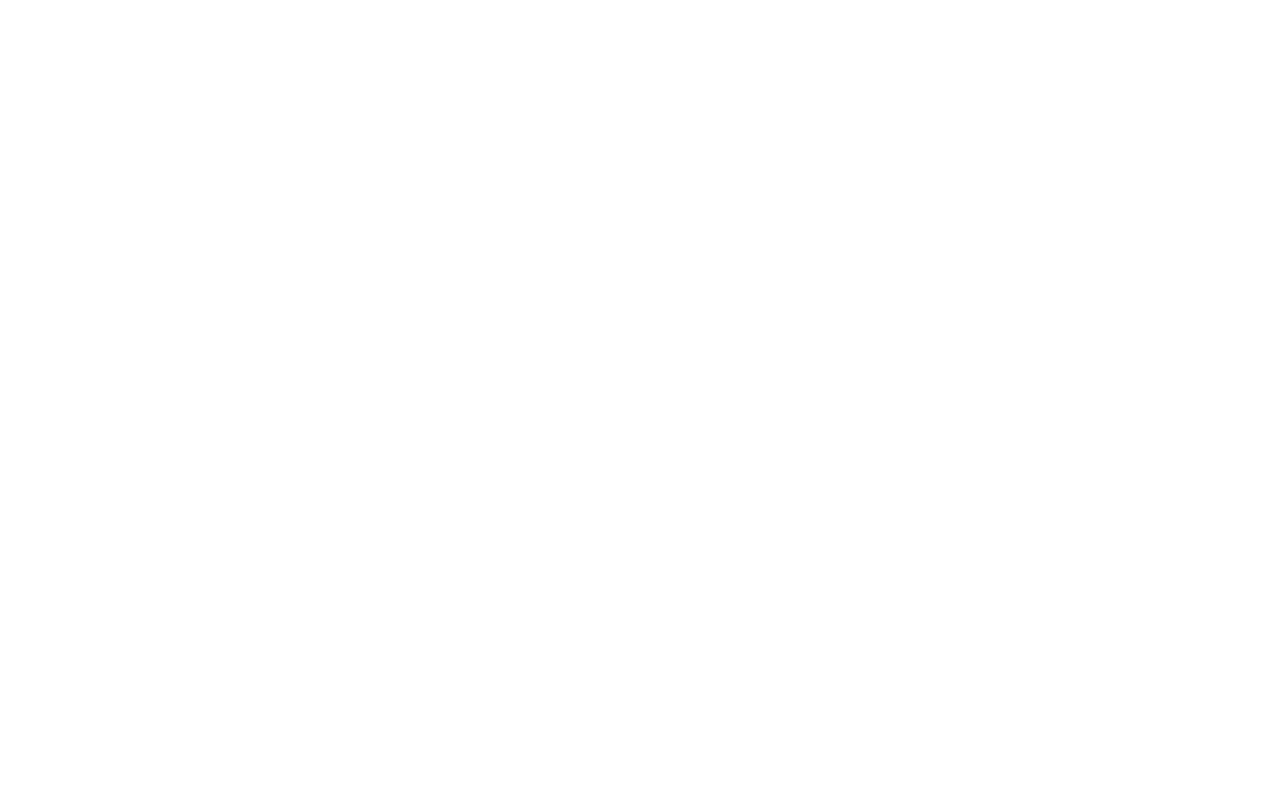
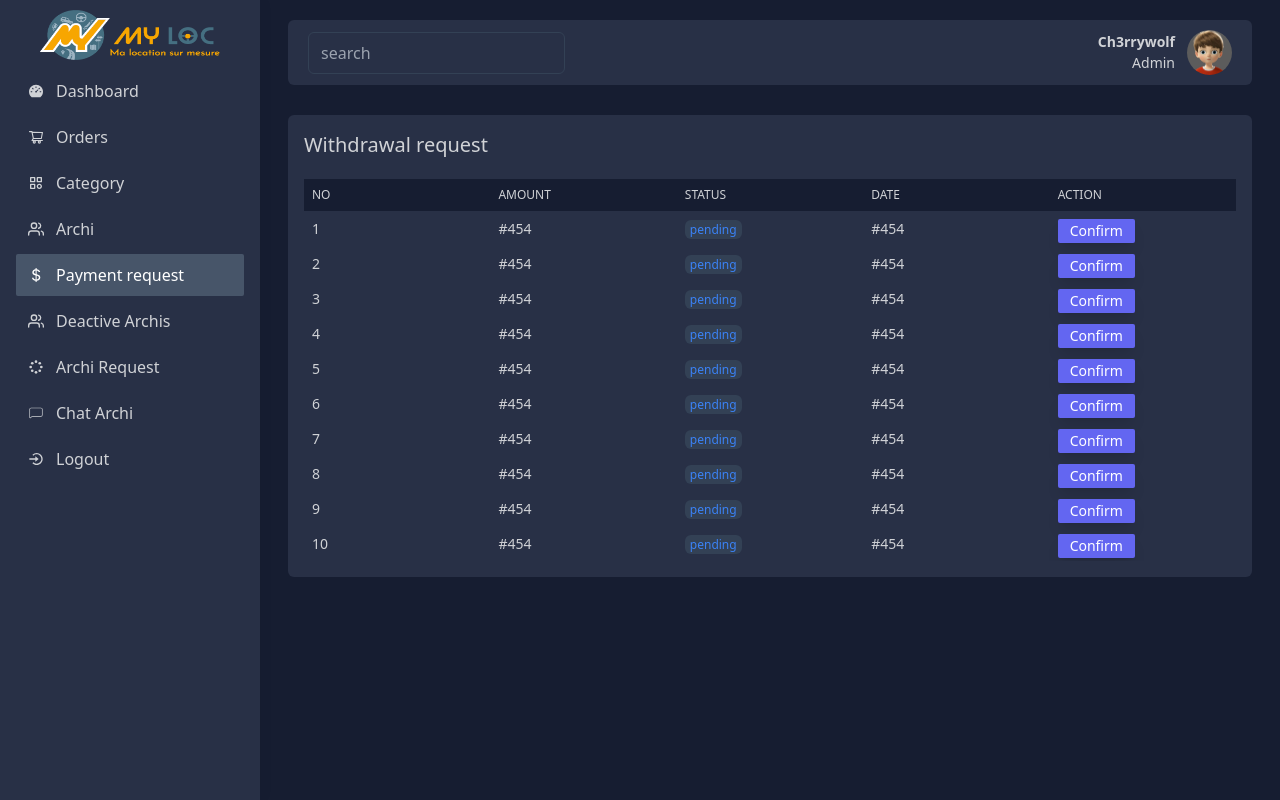
Before and after one commit to ch3rrywolf/krea, a React (Create React App) app in the folder dashboard/: page /admin/dashboard/payment-request in a window 1280 px wide. Before the commit this address had no page. Built offline with nearby package versions, Linux system fonts and the light colour scheme.

Commit message:
[FRONT] Payment Admin {PaymentRequest}

```diff
--- a/dashboard/src/router/routes/adminRoutes.js
+++ b/dashboard/src/router/routes/adminRoutes.js
@@ -3,6 +3,7 @@
 const Orders = lazy(() => import("../../views/admin/Orders"))
 const Category = lazy(() => import("../../views/admin/Category"))
 const Archis = lazy(() => import("../../views/admin/Archis"))
+const PaymentRequest = lazy(() => import("../../views/admin/PaymentRequest"))
 
 export const adminRoutes = [
     {
@@ -24,5 +25,10 @@
         path : 'admin/dashboard/archis',
         element : <Archis />,
         ability : 'admin'
+    },
+    {
+        path : 'admin/dashboard/payment-request',
+        element : <PaymentRequest />,
+        ability : 'admin'
     }
 ]
--- /dev/null
+++ b/dashboard/src/views/admin/PaymentRequest.jsx
@@ -0,0 +1,63 @@
+import React, { forwardRef } from 'react'
+import { FixedSizeList as List } from 'react-window'
+function handleOnWheel({ deltaY }) {
+  console.log('handleOnWheel', deltaY)
+}
+
+const outerElementType = forwardRef((props, ref) => (
+  <div ref={ref} onWheel={handleOnWheel} {...props} />
+))
+
+const PaymentRequest = () => {
+  const array = [1,2,3,4,5,6,7,8,9,10]
+
+  const Row = ({ index, style }) => {
+    return (
+      <div style={style} className='flex text-sm'>
+        <div className='w-[25%] p-2 whitespace-nowrap'>{index + 1}</div>
+        <div className='w-[25%] p-2 whitespace-nowrap'>#454</div>
+        <div className='w-[25%] p-2 whitespace-nowrap'>
+          <span className='py-[1px] px-[5px] bg-slate-700 text-blue-500 rounded-md text-xs'>pending</span>
+        </div>
+        <div className='w-[25%] p-2 whitespace-nowrap'>#454</div>
+        <div className='w-[25%] p-2 whitespace-nowrap'>
+          <button className='bg-indigo-500 shadow-lg hover:shadow-indigo-500/50 px-3 py-[2px] cursor-pointer text-white rounded-sm text-sm'>
+          Confirm</button></div>
+      </div>
+    )
+  }
+
+  return (
+    <div className='px-2 lg:px-7 pt-5'>
+      <div className='w-full p-4 bg-[#283046] rounded-md text-[#d0d2d6]'>
+        <h2 className='text-xl font-medium pb-5'>Withdrawal request</h2>
+        <div className='w-full'>
+          <div className='w-full overflow-x-auto'>
+            <div className='flex bg-[#161d31] uppercase text-xs min-w-[340px]'>
+              <div className='w-[25%] p-2'>No</div>
+              <div className='w-[25%] p-2'>Amount</div>
+              <div className='w-[25%] p-2'>Status</div>
+              <div className='w-[25%] p-2'>Date</div>
+              <div className='w-[25%] p-2'>Action</div>
+            </div>
+            {
+              <List
+              style={{minWidth : '34px'}}
+              className='List'
+              height={350}
+              itemCount={200000}
+              itemSize={35}
+              outerElementType={outerElementType}
+              >
+                {Row}
+              </List>
+            }
+          </div>
+        </div>
+
+      </div>
+    </div>
+  )
+}
+
+export default PaymentRequest
```
